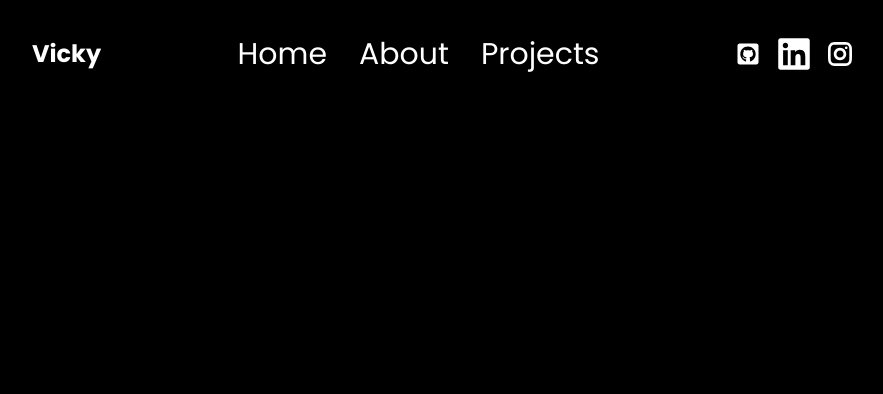
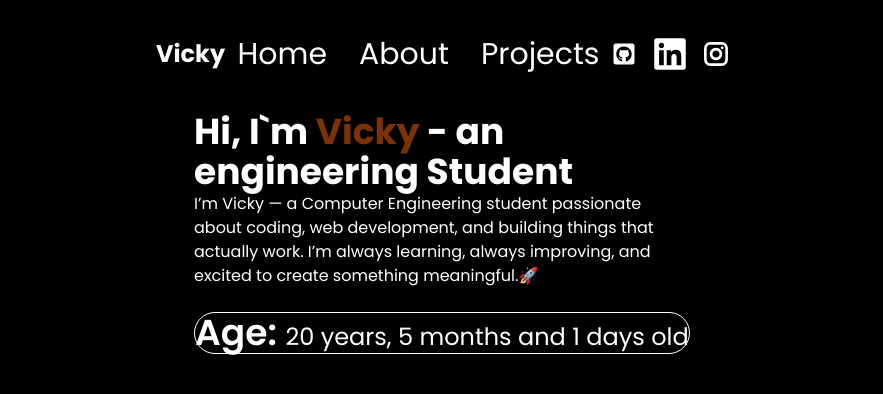
Before and after one commit to vicks321/portfolio-web, a React app: page / in a window 1280 px wide. Shown: the top 394 px of the page, without its empty margins (198-1081 px from the left). Built offline with nearby package versions, Linux system fonts and the light colour scheme; the HTML template or start-up script is replaced by a standard one.

Commit message:
web construct-2nd day

```diff
--- a/src/App.jsx
+++ b/src/App.jsx
@@ -1,9 +1,17 @@
 import React from 'react'
 import Navbar from './components/Navbar'
+import Home from './pages/Home'
+import AgeCounter from './pages/Dob'
 
 const App = () => {
   return (
+    <>
     <Navbar/>
+
+    <Home/>
+     <AgeCounter/>
+    </>
+
   )
 }
 
--- a/src/components/Navbar.jsx
+++ b/src/components/Navbar.jsx
@@ -6,15 +6,15 @@ const Navbar = () => {
   const [isOpen, setIsOpen] = useState(false);
 
   return (
-    <nav className=" w-[70%] mx-auto rounded-4xl px-6 py-4 flex justify-between items-center">
+    <nav className=" w-[50%] mx-auto rounded-4xl px-6 py-4 flex justify-between items-center">
       {/* Logo / Title */}
       <div className="text-2xl font-bold text-white">Vicky</div>
 
       {/* Desktop Links */}
       <div className="hidden text-3xl md:flex gap-8 items-center text-white ">
-        <a href="#home" className="hover:cursor">Home</a>
-        <a href="#about" className="hover:cursor">About</a>
-        <a href="#projects" className="hover:cursor">Projects</a>
+        <a href="" className="hover:cursor">Home</a>
+        <a href="" className="hover:cursor">About</a>
+        <a href="" className="hover:cursor">Projects</a>
       </div>
 
       {/* Desktop Icons */}
@@ -31,10 +31,10 @@ const Navbar = () => {
 
       {/* Mobile Dropdown */}
       {isOpen && (
-        <div className="absolute top-20 left-0 w-full flex flex-col items-center gap-4 py-4 md:hidden">
+        <div className=" top-20 left-0 w-full flex flex-col items-center gap-4 py-4 md:hidden">
           <a href="#home" className="text-white text-lg">Home</a>
           <a href="#about" className="text-white text-lg">About</a>
-          <a href="#projects" className="text-white text-lg">Projects</a>
+          <a href="" className="text-white text-lg">Projects</a>
           <div className="flex gap-4 text-2xl">
             <a href="https://github.com/vicks321" className="text-white"><FaGithubSquare /></a>
             <a href="https://www.linkedin.com/in/vicky-sah-707954350" className="text-white text-3xl"><FaLinkedin /></a>
--- /dev/null
+++ b/src/pages/Dob.jsx
@@ -0,0 +1,43 @@
+import React, { useState, useEffect } from "react";
+
+export default function AgeCounter() {
+  const birthDate = new Date("2005-08-11"); // Replace with your birthday
+  const [age, setAge] = useState({ years: 0, months: 0, days: 0 });
+
+  const calculateAge = () => {
+    const now = new Date();
+
+    let years = now.getFullYear() - birthDate.getFullYear();
+    let months = now.getMonth() - birthDate.getMonth();
+    let days = now.getDate() - birthDate.getDate();
+
+    if (days < 0) {
+      months -= 1;
+      // Get number of days in the previous month
+      const prevMonth = new Date(now.getFullYear(), now.getMonth(), 0);
+      days += prevMonth.getDate();
+    }
+
+    if (months < 0) {
+      years -= 1;
+      months += 12;
+    }
+
+    setAge({ years, months, days });
+  };
+
+  useEffect(() => {
+    calculateAge(); // calculate immediately
+    const interval = setInterval(calculateAge, 1000 * 60 * 60 * 24); // update daily at midnight
+    return () => clearInterval(interval);
+  }, []);
+
+  return (
+    <div className=" w-[40%] flex mx-auto mt-6 text-center text-2xl flex">
+      <p className=" border rounded-4xl ">
+        <span className="text-4xl font-semibold">Age: </span>
+        {age.years} years, {age.months} months and {age.days} days old
+      </p>
+    </div>
+  );
+}
--- a/src/pages/Home.jsx
+++ b/src/pages/Home.jsx
@@ -1,8 +1,17 @@
 import React from 'react'
+import AgeCounter from './Dob'
 
 const Home = () => {
   return (
-    <div>Home</div>
+    <div className='w-[40%] flex mx-auto mt-6 '>
+      <div>
+        <h1 className='text-4xl  font-bold'>Hi, I`m <span className='font-extoldrab text-amber-900'>Vicky</span> - an engineering Student</h1>
+        <p>I’m Vicky — a Computer Engineering student passionate about coding, web development, and building things that actually work. I’m always learning, always improving, and excited to create something meaningful.🚀</p>
+      </div>
+
+
+
+    </div>
   )
 }
 
```
